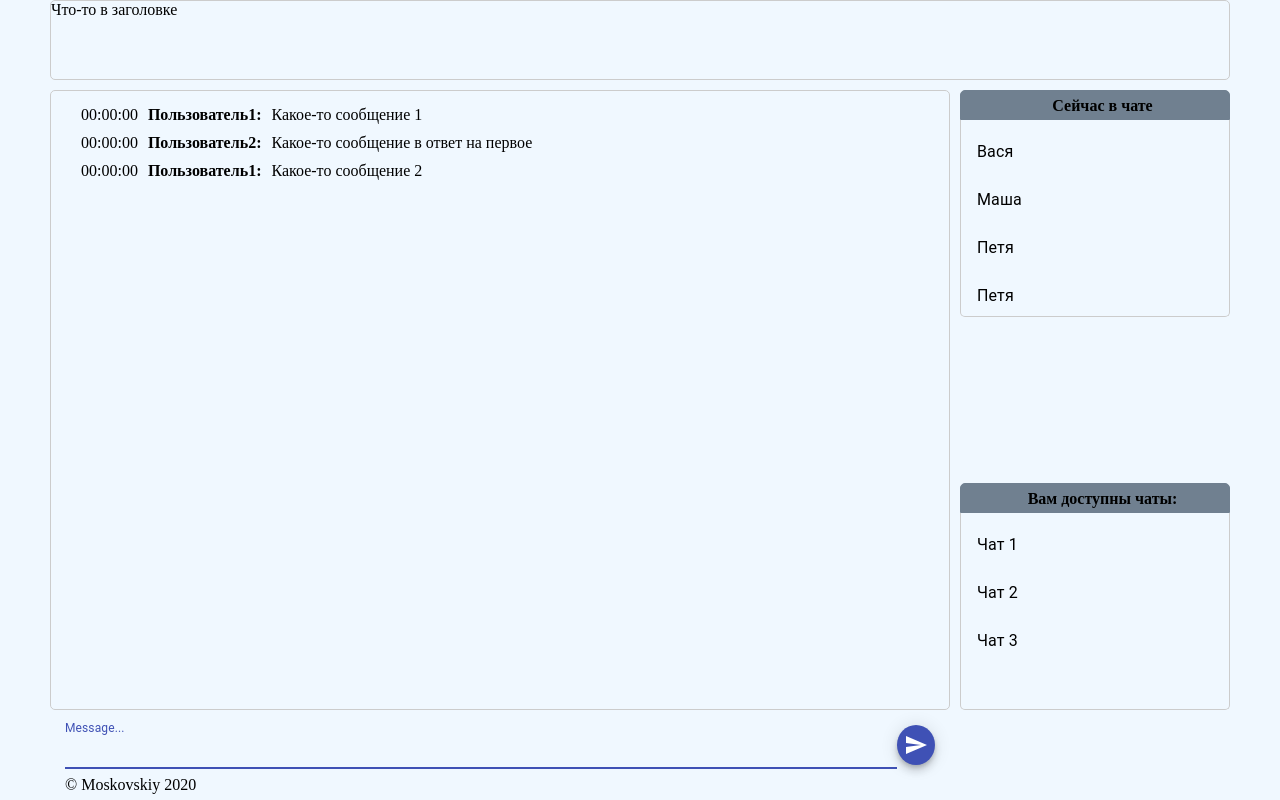
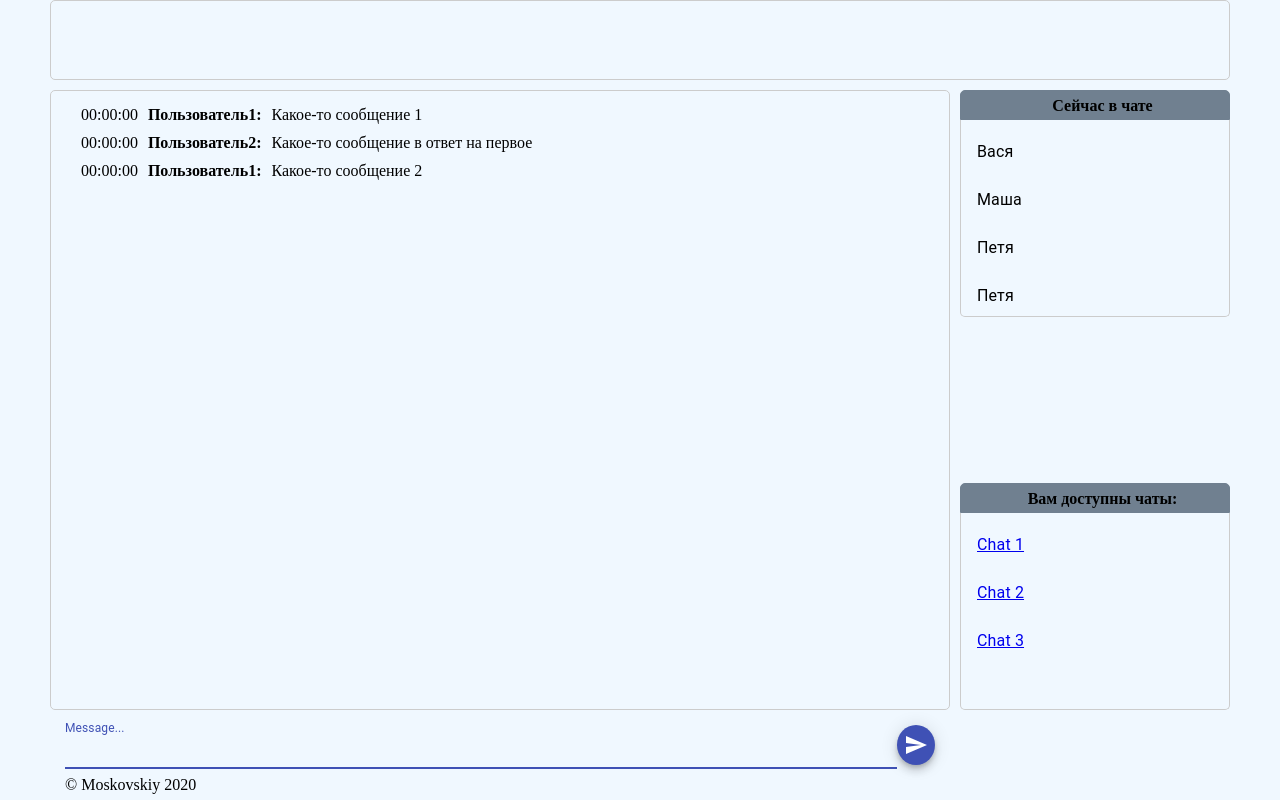
Before and after one commit to Maxi-M/React, a React app: page / in a window 1280 px wide. Built offline with nearby package versions, Linux system fonts and the light colour scheme.

Commit message:
Lesson4 Homework

```diff
--- a/package.json
+++ b/package.json
@@ -32,6 +32,7 @@
     "@material-ui/icons": "^4.9.1",
     "classnames": "^2.2.6",
     "react": "^16.13.1",
-    "react-dom": "^16.13.1"
+    "react-dom": "^16.13.1",
+    "react-router-dom": "^5.2.0"
   }
 }
--- a/src/App.js
+++ b/src/App.js
@@ -1,52 +1,21 @@
 import React, {Component} from 'react';
-import {MessageList} from 'components/MessageList';
-import {UserList} from "components/UserList";
-import {MessageForm} from "components/MessageForm";
-import {ChatList} from "components/ChatList";
+import {BrowserRouter, Switch, Route} from "react-router-dom";
+import {routes} from './routes'
+import {Link} from 'react-router-dom';
 
 export class App extends Component{
-    state = {
-        lastMessageFrom: ""
-    }
-    handleMessageSend = (message) => {
-        this.refs.messages.addMessage(message);
-        this.handleBotReply(message);
-    }
 
-    handleBotReply = (message) => {
-        const {author} = message;
-
-        if (this.state.lastMessageFrom !== author) {
-            this.setState({
-                lastMessageFrom: author,
-            })
-            setTimeout(() => {
-                this.refs.messages.addMessage({
-                    author: "Bot",
-                    text: `Привет, ${author}, сообщение принято`,
-                    time: "00:00:00"
-                });
-                this.setState({
-                    lastMessageFrom: "",
-                })
-            }, 1000)
-        }
-    }
 
     render() {
         return (
             <div className='container'>
                 <div className="header">
-                    Что-то в заголовке
                 </div>
-                <div className="panel">
-                    <MessageList ref="messages"/>
-                    <div className="sidebar">
-                        <UserList />
-                        <ChatList />
-                    </div>
-                </div>
-                <MessageForm onSend={this.handleMessageSend} />
+                <BrowserRouter>
+                    <Switch>
+                        {routes.map((route, index) => <Route key={index} {...route}/>)}
+                    </Switch>
+                </BrowserRouter>
                 <footer className="footer">&copy; Moskovskiy 2020</footer>
             </div>
         );
--- a/src/components/ChatList/ChatList.jsx
+++ b/src/components/ChatList/ChatList.jsx
@@ -3,13 +3,25 @@ import React, {Component} from 'react';
 import List from '@material-ui/core/List';
 import ListItem from '@material-ui/core/ListItem';
 import ListItemText from '@material-ui/core/ListItemText';
+import {Link} from 'react-router-dom';
 
 export class ChatList extends Component {
     state = {
-        users: [],
+        chats: this.props.chats,
     }
 
     render() {
+        let chatComponents =[];
+
+        for (let chatKey in this.props.chats) {
+            chatComponents.push(
+                <ListItem key={chatKey} button>
+                    <Link to={`/chats/${chatKey}`}>
+                        <ListItemText primary={this.props.chats[chatKey].name}/>
+                    </Link>
+                </ListItem>
+            );
+        }
         return (
             <div className='chat-list'>
                 <div className="sidebar__header chat-list__header">
@@ -17,15 +29,7 @@ export class ChatList extends Component {
                 </div>
                 <div className="sidebar__content chat-list__content">
                     <List className="chat-list__list" component="nav">
-                        <ListItem button>
-                            <ListItemText primary="Чат 1"/>
-                        </ListItem>
-                        <ListItem button>
-                            <ListItemText primary="Чат 2"/>
-                        </ListItem>
-                        <ListItem button>
-                            <ListItemText primary="Чат 3"/>
-                        </ListItem>
+                        {[...chatComponents]}
                     </List>
                 </div>
             </div>
--- a/src/components/MessageList/MessageList.jsx
+++ b/src/components/MessageList/MessageList.jsx
@@ -2,34 +2,11 @@ import React, {Component} from 'react';
 
 import {MessageListItem} from "./MessageListItem";
 
-export class MessageList extends Component{
+export class MessageList extends Component {
     list = null;
 
     state = {
-        messages: [
-            {
-                author: "Пользователь1",
-                time: "00:00:00",
-                text: "Какое-то сообщение 1"
-            },
-            {
-                author: "Пользователь2",
-                time: "00:00:00",
-                text: "Какое-то сообщение в ответ на первое"
-            },
-            {
-                author: "Пользователь1",
-                time: "00:00:00",
-                text: "Какое-то сообщение 2"
-            },
-        ],
-    }
-    interval = null;
 
-    addMessage(message) {
-        this.setState({
-            messages: this.state.messages.concat(message),
-        })
     }
 
     componentDidMount() {
@@ -41,11 +18,11 @@ export class MessageList extends Component{
     }
 
     render() {
-        const {messages} = this.state;
         return (
             <div className='message-list'>
-                {messages.map((message, index) => {
-                    return <MessageListItem key = {index} author={message.author} text={message.text} time={message.time}/>
+                {this.props.messages.map((message, index) => {
+                    return <MessageListItem key={index} author={message.author} text={message.text}
+                                            time={message.time}/>
                 })}
             </div>
         );
--- a/src/css/style.scss
+++ b/src/css/style.scss
@@ -36,14 +36,16 @@ body {
 .panel {
     width: 100%;
     display: flex;
-    flex: 1 0 auto;
     flex-direction: row;
     justify-content: space-between;
     margin-top: 10px;
     overflow-y: hidden;
-    height: calc(100% - 180px);
+    height: calc(100% - 70px);
 }
-
+.content {
+    height: calc(100% - 120px);
+    flex: 1 0 auto;
+}
 .message-form {
     flex: 0 0 auto;
     margin-top: 10px;
--- a/src/index.html
+++ b/src/index.html
@@ -3,6 +3,7 @@
 <head>
     <meta charset="UTF-8">
     <title>React app</title>
+    <base href="/">
 </head>
 <body>
     <div id="root"></div>
--- /dev/null
+++ b/src/pages/MessengerPage.jsx
@@ -0,0 +1,142 @@
+import React, {Component} from "react";
+import {MessageList} from "components/MessageList";
+import {UserList} from "components/UserList";
+import {ChatList} from "components/ChatList";
+import {MessageForm} from "components/MessageForm";
+
+export class MessengerPage extends Component {
+    state = {
+        lastMessageFrom: "",
+        chats: {
+            '1': {
+                name: 'Chat 1',
+                messages: [
+                    {
+                        author: "Пользователь1",
+                        time: "00:00:00",
+                        text: "Какое-то сообщение 1"
+                    },
+                    {
+                        author: "Пользователь2",
+                        time: "00:00:00",
+                        text: "Какое-то сообщение в ответ на первое"
+                    },
+                    {
+                        author: "Пользователь1",
+                        time: "00:00:00",
+                        text: "Какое-то сообщение 2"
+                    },
+                ]
+            },
+            '2': {
+                name: 'Chat 2',
+                messages: [
+                    {
+                        author: "ПользовательXX",
+                        time: "00:00:00",
+                        text: "В чате 2"
+                    },
+                    {
+                        author: "Пользователь2",
+                        time: "00:00:00",
+                        text: "Какое-то сообщение в ответ на первое"
+                    },
+                    {
+                        author: "Пользователь1",
+                        time: "00:00:00",
+                        text: "Какое-то сообщение 2"
+                    },
+                ]
+            },
+            '3': {
+                name: 'Chat 3',
+                messages: [
+                    {
+                        author: "Пользователь1",
+                        time: "00:00:00",
+                        text: "Какое-то сообщение в чате 3"
+                    },
+                    {
+                        author: "Пользователь2",
+                        time: "00:00:00",
+                        text: "Какое-то сообщение в ответ на первое"
+                    },
+                    {
+                        author: "Пользователь1",
+                        time: "00:00:00",
+                        text: "Какое-то сообщение 2"
+                    },
+                ]
+            }
+        },
+    }
+    get currentChat() {
+        const {match} = this.props;
+        const id = match.params.id;
+
+        return id && this.state.chats[id] ? id : '1';
+    }
+
+    handleMessageSend = (message) => {
+        const {chats} = this.state;
+        const chat = this.state.chats[this.currentChat];
+
+        chat.messages = chat.messages.concat([message]);
+
+        this.setState({
+            chats: {
+                ...chats,
+                [this.currentChat]: chat
+            }
+        });
+        if (message.author !== 'Bot') {
+            this.handleBotReply(message);
+        }
+    }
+
+    handleBotReply = (message) => {
+        const {author} = message;
+
+        if (this.state.lastMessageFrom !== author) {
+            this.setState({
+                lastMessageFrom: author,
+            })
+            setTimeout(() => {
+                this.handleMessageSend({
+                    author: "Bot",
+                    text: `Привет, ${author}, сообщение принято`,
+                    time: "00:00:00"
+                });
+                this.setState({
+                    lastMessageFrom: "",
+                })
+            }, 1000)
+        }
+    }
+    get messages() {
+        const {chats} = this.state;
+        const currentChat = this.currentChat;
+
+        let messages = [];
+
+        if (currentChat && chats[currentChat]) {
+            messages = chats[currentChat].messages;
+        }
+        return messages;
+    }
+
+    render() {
+        return (
+            <div className="content">
+                <div className="panel">
+                    <MessageList ref="messages" messages={this.messages}/>
+                    <div className="sidebar">
+                        <UserList/>
+                        <ChatList chats={this.state.chats}/>
+                    </div>
+                </div>
+                <MessageForm onSend={this.handleMessageSend}/>
+            </div>
+        )
+    }
+}
--- /dev/null
+++ b/src/pages/PageNotFound.jsx
@@ -0,0 +1,7 @@
+import React from "react";
+
+export function PageNotFound() {
+    return (
+        <div style={{margin:30,}}> 404 Page Not Found.</div>
+    );
+}
--- /dev/null
+++ b/src/pages/ProfilePage.jsx
@@ -0,0 +1,7 @@
+import React from "react";
+
+export function ProfilePage() {
+    return (
+        <div>Profile Page</div>
+    );
+}
--- /dev/null
+++ b/src/routes.js
@@ -0,0 +1,26 @@
+import {MessengerPage} from './pages/MessengerPage';
+import {ProfilePage} from './pages/ProfilePage';
+import {PageNotFound} from "./pages/PageNotFound";
+
+export const routes = [
+    {
+        path: '/',
+        exact: true,
+        component: MessengerPage,
+    },
+    {
+        path: '/profile',
+        exact: true,
+        component: ProfilePage,
+    },
+    {
+        path: '/chats/:id([0-9]+)',
+        exact: true,
+        component: MessengerPage,
+    },
+    {
+        path: '*',
+        exact: false,
+        component: PageNotFound
+    }
+];
--- a/webpack.config.js
+++ b/webpack.config.js
@@ -31,5 +31,9 @@ module.exports = {
         new MiniCssExtractPlugin({
             filename: '[name].css',
         }),
-    ]
+    ],
+    devServer: {
+        historyApiFallback: true,
+
+    }
 }
```
Also changed, not shown: 1 other file (tests, documents, lock files or other folders).
